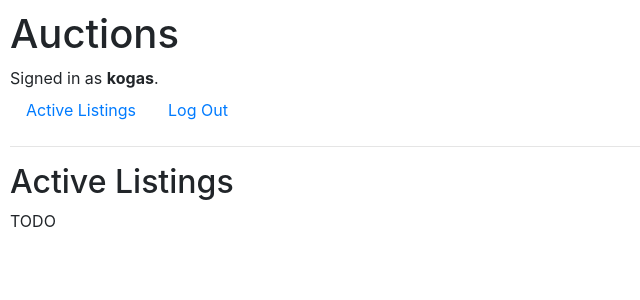
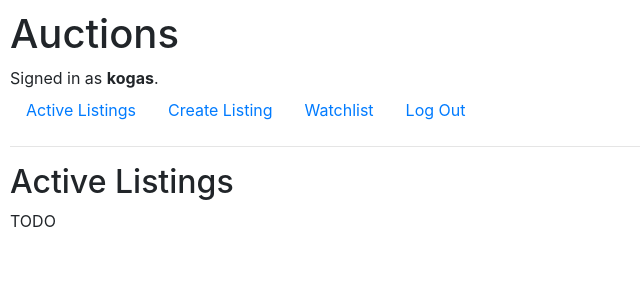
Before and after one commit to GabrielKayque/DJANGO-Ebay-Like-EcommerceAuction, a Django app: page / in a window 1280 px wide. Shown: the top 300 px of the page, without its empty margins (0-640 px from the left). Run offline with Django 3.2, Linux system fonts and the light colour scheme; a user stored in the database is signed in; some libraries are stand-ins or nearby versions.

Commit message:
changes to login route when already authenticated

```diff
--- a/auctions/admin.py
+++ b/auctions/admin.py
@@ -1,6 +1,8 @@
 from django.contrib import admin
-from .models import User
+from .models import Category, Listing, User
 
 # Register your models here.
 
 admin.site.register(User)
+admin.site.register(Category)
+admin.site.register(Listing)
--- a/auctions/models.py
+++ b/auctions/models.py
@@ -8,13 +8,16 @@ class User(AbstractUser):
 class Category(models.Model):
     category = models.CharField(max_length=25)
 
+    def __str__(self):
+        return f"{self.category}"
+
 
 class Listing(models.Model):
     title = models.CharField(max_length=64)
     author = models.ForeignKey(User, on_delete=models.CASCADE, related_name="posts")
     description = models.TextField()
     bid = models.FloatField()
-    imgurl = models.URLField()
+    imgurl = models.URLField(blank=True)
     categories = models.ManyToManyField(Category, blank=True, related_name="listings")
     created_date = models.DateField(auto_now_add=True)
 
--- a/auctions/templates/auctions/layout.html
+++ b/auctions/templates/auctions/layout.html
@@ -21,9 +21,17 @@
                 <a class="nav-link" href="{% url 'index' %}">Active Listings</a>
             </li>
             {% if user.is_authenticated %}
-                <li class="nav-item">
-                    <a class="nav-link" href="{% url 'logout' %}">Log Out</a>
-                </li>
+            <li class="nav-item">
+                <a class="nav-link" href="{% url 'login' %}">Create Listing</a>
+            </li>
+
+            <li class="nav-item">
+                <a class="nav-link" href="{% url 'login' %}">Watchlist</a>
+            </li>
+
+            <li class="nav-item">
+                <a class="nav-link" href="{% url 'logout' %}">Log Out</a>
+            </li>
             {% else %}
                 <li class="nav-item">
                     <a class="nav-link" href="{% url 'login' %}">Log In</a>
--- a/auctions/views.py
+++ b/auctions/views.py
@@ -27,8 +27,9 @@ def login_view(request):
             return render(request, "auctions/login.html", {
                 "message": "Invalid username and/or password."
             })
-    else:
-        return render(request, "auctions/login.html")
+    if request.user.is_authenticated:
+        return HttpResponseRedirect(reverse("index"))
+    return render(request, "auctions/login.html")
 
 
 def logout_view(request):
```
Also changed, not shown: db.sqlite3.
